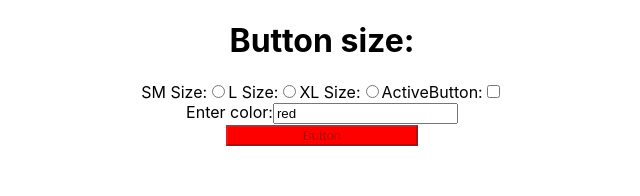
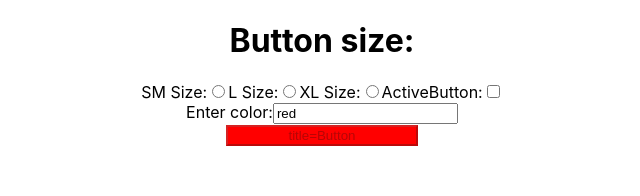
Before and after one commit to OlegSliunchenko/training_tasks, a React (Create React App) app: page / in a window 1280 px wide. Shown: the top 196 px of the page, without its empty margins (318-958 px from the left). Built offline with nearby package versions, Linux system fonts and the light colour scheme.

Commit message:
ClassComponent impl

```diff
--- a/src/App.tsx
+++ b/src/App.tsx
@@ -1,9 +1,9 @@
 import React, {useState} from 'react';
 import './App.css';
-import Container from "./components/Container";
-import InboxButtonSize from "./components/CheckBox";
-import Button from "./components/Button";
-import InputComponent from "./components/InputComponent";
+import ContainerClassComponent from "./classComponents/container/Container";
+import CheckBoxClassComponent from "./classComponents/checkBox/CheckBox";
+import ButtonClassComponent from "./classComponents/button/Button";
+import InputClassComponent from "./classComponents/input/InputComponent";
 
 
 function App() {
@@ -31,18 +31,18 @@ function App() {
         }
     }
     return (
-        <Container className="App">
+        <ContainerClassComponent className="App">
 
-            <InboxButtonSize checking={handler}/>
-            <InputComponent handler={colorHandler} value={color.backgroundColor}/>
-            <Button
+            <CheckBoxClassComponent checking={handler}/>
+            <InputClassComponent handler={colorHandler} value={color.backgroundColor}/>
+            <ButtonClassComponent
                 color={color}
                 className={buttonSize}
                 title={'Button'}
                 onClick={() => {
                 }}
                 disabled={btnState}/>
-        </Container>
+        </ContainerClassComponent>
     );
 }
 
--- a/src/CSS/button.css
+++ b/src/CSS/button.css
@@ -1,6 +1,3 @@
-.color {
-    background-color: red;
-}
 .sm_size {
     height: 15%;
     width: 15%;
--- /dev/null
+++ b/src/classComponents/button/Button.tsx
@@ -0,0 +1,19 @@
+import React from 'react';
+import {ButtonType} from "../../types/types";
+import '../../CSS/button.css'
+
+
+export default class ButtonClassComponent extends React.Component<ButtonType> {
+    render() {
+
+        return (
+            <button onClick={this.props.onClick}
+                    style={this.props.color}
+                    disabled={this.props.disabled}
+                    className={this.props.className}
+            >
+                title={this.props.title}
+            </button>
+        );
+    };
+};
--- /dev/null
+++ b/src/classComponents/checkBox/CheckBox.tsx
@@ -0,0 +1,22 @@
+import React from 'react';
+import {HandlerType} from "../../types/types";
+
+export default class CheckBoxClassComponent extends React.Component<HandlerType> {
+    render() {
+        return (
+            <div>
+                <h1>Button size:</h1>
+                <div>
+                    <label>SM Size:</label>
+                    <input type="radio" id="1" name="topping" value="SM Size" onChange={this.props.checking}/>
+                    <label>L Size:</label>
+                    <input type="radio" id="2" name="topping" value="L Size" onChange={this.props.checking}/>
+                    <label>XL Size:</label>
+                    <input type="radio" id="3" name="topping" value="XL Size" onChange={this.props.checking}/>
+                    <label>ActiveButton:</label>
+                    <input type="checkbox" id="0" name="topping" value="disabled" onChange={this.props.checking}/>
+                </div>
+            </div>
+        );
+    };
+};
--- /dev/null
+++ b/src/classComponents/container/Container.tsx
@@ -0,0 +1,11 @@
+import React from 'react';
+import {ContainerType} from "../../types/types";
+
+export default class ContainerClassComponent extends React.Component<ContainerType>{
+    render() {
+        return (
+            <div className={this.props.className}>{this.props.children}</div>
+        );
+    };
+
+};
--- /dev/null
+++ b/src/classComponents/input/InputComponent.tsx
@@ -0,0 +1,15 @@
+import React from 'react';
+import {InputColorType} from "../../types/types";
+
+export default class InputClassComponent extends React.Component<InputColorType>{
+    render() {
+        return (
+            <div>
+                <label>Enter color:</label>
+                <input type={"text"} onChange={this.props.handler} value={this.props.value}/>
+            </div>
+        );
+
+    };
+
+};
--- a/src/components/InputComponent.tsx
+++ b/src/components/InputComponent.tsx
@@ -1,4 +1,4 @@
-import {HandlerType, InputColorType} from "../types/types";
+import {InputColorType} from "../types/types";
 
 export default function InputComponent({handler, value}: InputColorType) {
     return (
--- a/src/types/types.ts
+++ b/src/types/types.ts
@@ -7,7 +7,7 @@ export type InputColorType = {
     handler:(e:React.ChangeEvent<HTMLInputElement>)=>void,
     value:string,
 }
-export type StyleType = {
+export interface StyleType  {
     backgroundColor: string,
 }
 export interface ButtonType {
```
Also changed, not shown: src/classComponents/Button.tsx (deleted).
